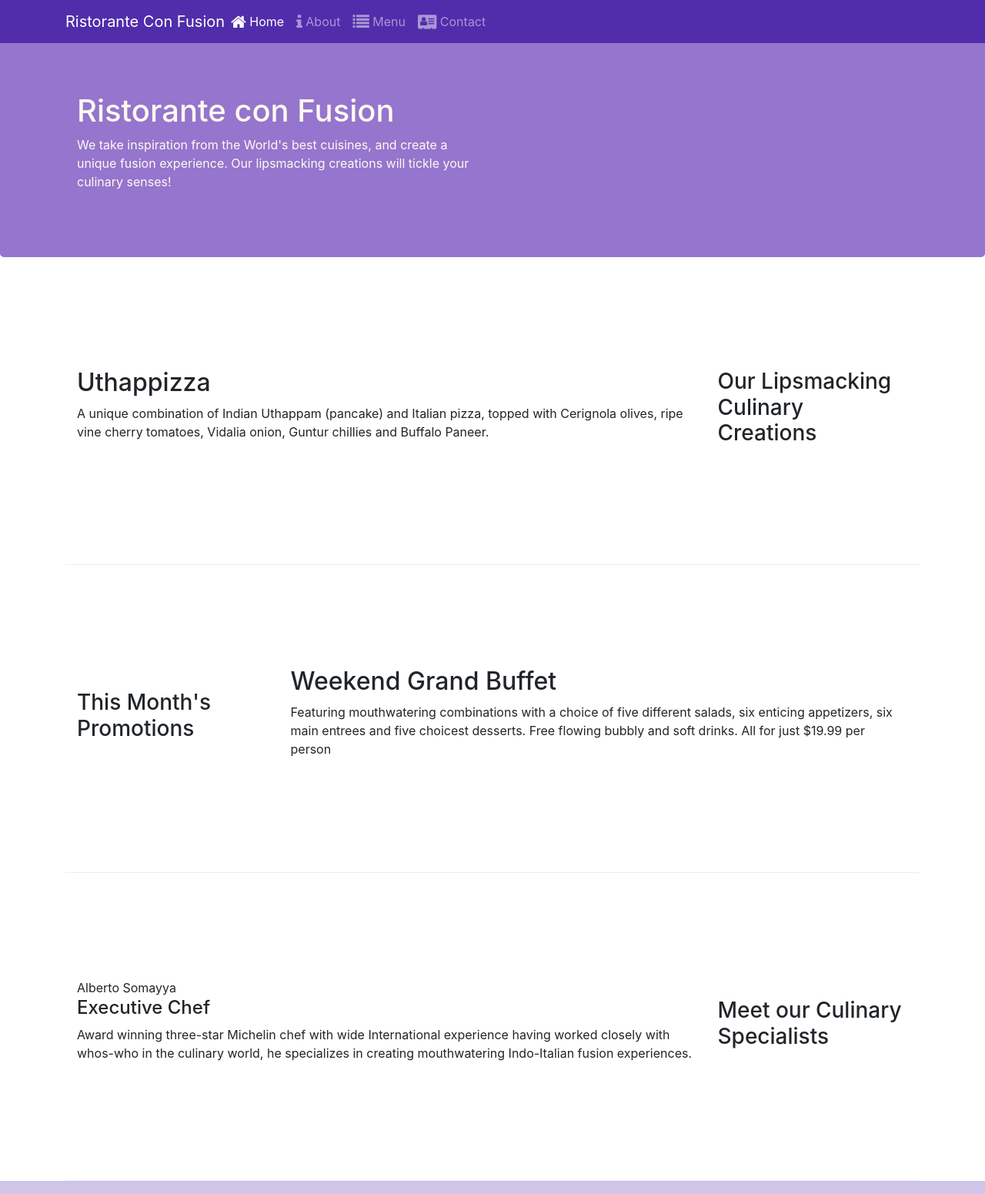
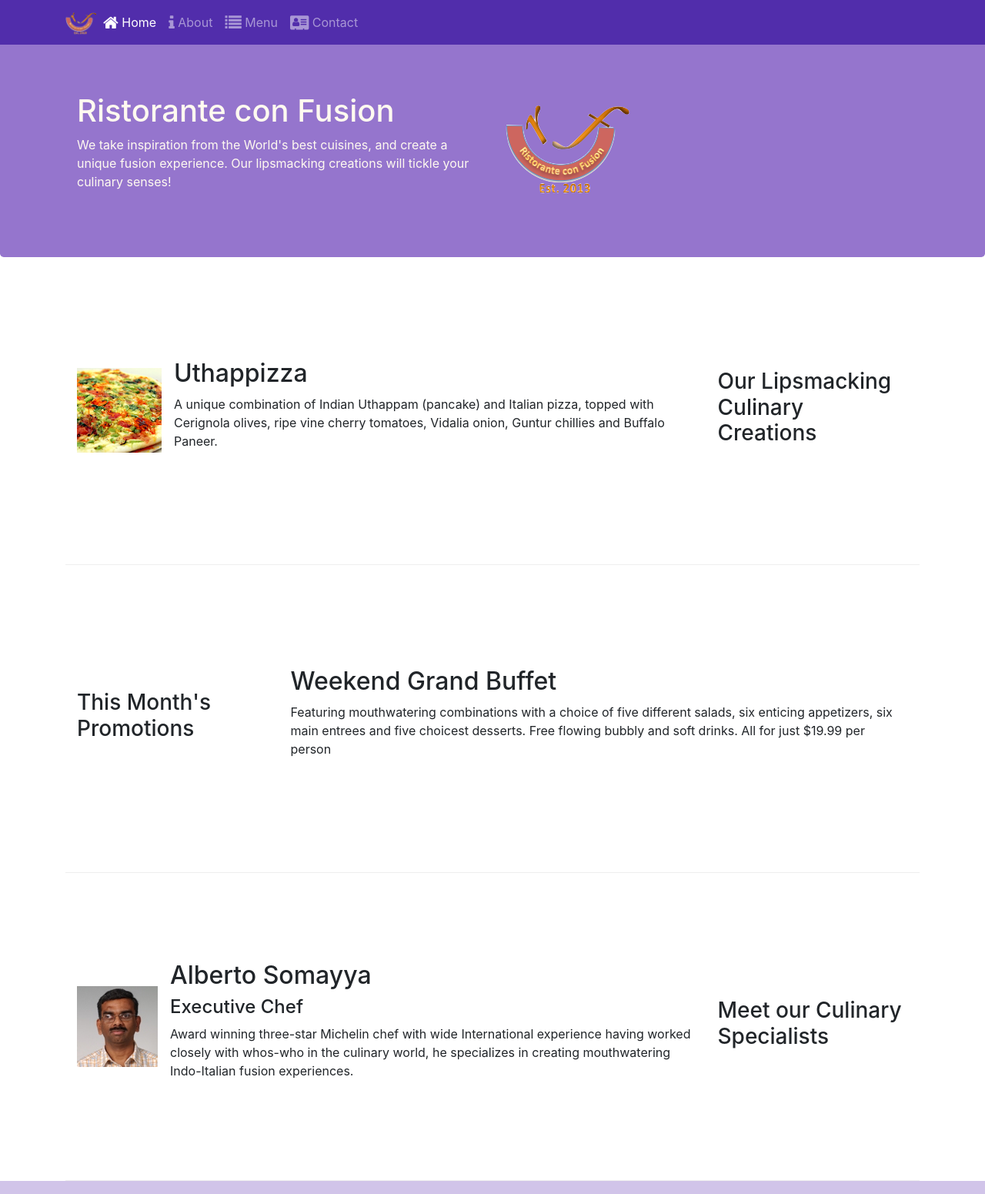
Before and after one commit to BradKuentzel/Bootstrap-Intro, a website: page index.html in a window 1280 px wide. Shown: the top 1551 px of the page at 77% size. Drawn offline with nearby package versions, Linux system fonts and the light colour scheme.

Commit message:
Images and media

```diff
--- a/index.html
+++ b/index.html
@@ -25,48 +25,52 @@
 			href="node_modules/bootstrap-social/bootstrap-social.css"
 		/>
 
-    <link
-      rel="stylesheet"
-      href="CSS/styles.css"
-    />
+		<link rel="stylesheet" href="CSS/styles.css" />
 
 		<title>Ristorante Con Fusion</title>
-
 	</head>
 
 	<body>
-
 		<nav class="navbar navbar-dark navbar-expand-sm fixed-top">
 			<div class="container">
-
-				<button class="navbar-toggler" type="button" data-toggle="collapse" data-target="#Navbar">
+				<button
+					class="navbar-toggler"
+					type="button"
+					data-toggle="collapse"
+					data-target="#Navbar"
+				>
 					<span class="navbar-toggler-icon"></span>
 				</button>
 
-				<a class="navbar-brand mr-auto" href="#">Ristorante Con Fusion</a>
+				<a class="navbar-brand mr-auto" href="#"
+					><img src="img/logo.png" height="30" width="41"
+				/></a>
 
 				<div class="collapse navbar-collapse" id="Navbar">
 					<ul class="navbar-nav mr-auto">
 						<li class="nav-item active">
 							<a class="nav-link" href="#">
-								<span class="fa fa-home fa-lg"></span> Home</a>
+								<span class="fa fa-home fa-lg"></span> Home</a
+							>
 						</li>
 						<li class="nav-item">
 							<a class="nav-link" href="./aboutus.html">
-								<span class="fa fa-info fa-lg"></span> About</a>
+								<span class="fa fa-info fa-lg"></span> About</a
+							>
 						</li>
 						<li class="nav-item">
 							<a class="nav-link" href="#">
-								<span class="fa fa-list fa-lg"></span> Menu</a>
+								<span class="fa fa-list fa-lg"></span> Menu</a
+							>
 						</li>
 						<li class="nav-item">
 							<a class="nav-link" href="./contactus.html">
-								<span class="fa fa-address-card fa-lg"></span> Contact</a>
+								<span class="fa fa-address-card fa-lg"></span> Contact</a
+							>
 						</li>
 					</ul>
 				</div>
 			</div>
-
 		</nav>
 
 		<header>
@@ -82,7 +86,9 @@
 							</p>
 						</div>
 
-						<div class="col-12 col-sm-6"></div>
+						<div class="col-12 col-sm-6 align-self-center">
+							<img src="img/logo.png" class="image-fluid" />
+						</div>
 					</div>
 				</div>
 			</div>
@@ -94,12 +100,21 @@
 					<h3>Our Lipsmacking Culinary Creations</h3>
 				</div>
 				<div class="col col-sm order-sm-first col-md">
-					<h2>Uthappizza</h2>
+					<div class="media">
+						<img
+							class="d-flex mr-3 image-thumbnail align-self-center"
+							src="img/uthappizza.png"
+							alt="uthappizza"
+						/>
+						<div class="media-body">
+							<h2 class="mt-0">Uthappizza</h2>
 							<p>
-						A unique combination of Indian Uthappam (pancake) and Italian pizza,
-						topped with Cerignola olives, ripe vine cherry tomatoes, Vidalia
-						onion, Guntur chillies and Buffalo Paneer.
+								A unique combination of Indian Uthappam (pancake) and Italian
+								pizza, topped with Cerignola olives, ripe vine cherry tomatoes,
+								Vidalia onion, Guntur chillies and Buffalo Paneer.
 							</p>
+						</div>
+					</div>
 				</div>
 			</div>
 
@@ -122,15 +137,24 @@
 				<div class="col-12 col-sm-4 order-sm-last col-md-3">
 					<h3>Meet our Culinary Specialists</h3>
 				</div>
-				<div class="col col-sm order-sm-first col-md"
+				<div class="col col-sm order-sm-first col-md">
+					<div class="media">
+						<img
+							class="d-flex mr-3 image-thumbnail align-self-center"
+							src="img/alberto.png"
+							alt="alberto"
+						/>
+						<div class="media-body">
 							<h2>Alberto Somayya</h2>
 							<h4>Executive Chef</h4>
 							<p>
 								Award winning three-star Michelin chef with wide International
 								experience having worked closely with whos-who in the culinary
-						world, he specializes in creating mouthwatering Indo-Italian fusion
-						experiences.
+								world, he specializes in creating mouthwatering Indo-Italian
+								fusion experiences.
 							</p>
+						</div>
+					</div>
 				</div>
 			</div>
 		</div>
@@ -155,17 +179,40 @@
 							HONG KONG<br />
 							<i class="fa fa-phone fa-lg"></i> +852 1234 5678<br />
 							<i class="fa fa-fax fa-lg"></i> +852 8765 4321<br />
-							<i class="fa fa-envelope fa-lg"></i> <a href="mailto:confusion@food.net">confusion@food.net</a>
+							<i class="fa fa-envelope fa-lg"></i>
+							<a href="mailto:confusion@food.net">confusion@food.net</a>
 						</address>
 					</div>
 					<div class="col-12 col-sm-4 align-self-center">
 						<div class="text-center">
-							<a class="btn btn-social-icon btn-google" href="http://google.com/+"><i class="fa fa-google-plus"></i></a>
-							<a class="btn btn-social-icon btn-facebook" href="http://www.facebook.com/profile.php?id="><i class="fa fa-facebook"></i></a>
-							<a class="btn btn-social-icon btn-linkedin" href="http://www.linkedin.com/in/"><i class="fa fa-linkedin"></i></a>
-							<a class="btn btn-social-icon btn-twitter" href="http://twitter.com/"><i class="fa fa-twitter"></i></a>
-							<a class="btn btn-social-icon btn-youtube" href="http://youtube.com/"><i class="fa fa-youtube"></i></a>
-							<a class="btn btn-social-icon" href="mailto:"><i class="fa fa-envelope-o"></i></a>
+							<a
+								class="btn btn-social-icon btn-google"
+								href="http://google.com/+"
+								><i class="fa fa-google-plus"></i
+							></a>
+							<a
+								class="btn btn-social-icon btn-facebook"
+								href="http://www.facebook.com/profile.php?id="
+								><i class="fa fa-facebook"></i
+							></a>
+							<a
+								class="btn btn-social-icon btn-linkedin"
+								href="http://www.linkedin.com/in/"
+								><i class="fa fa-linkedin"></i
+							></a>
+							<a
+								class="btn btn-social-icon btn-twitter"
+								href="http://twitter.com/"
+								><i class="fa fa-twitter"></i
+							></a>
+							<a
+								class="btn btn-social-icon btn-youtube"
+								href="http://youtube.com/"
+								><i class="fa fa-youtube"></i
+							></a>
+							<a class="btn btn-social-icon" href="mailto:"
+								><i class="fa fa-envelope-o"></i
+							></a>
 						</div>
 					</div>
 				</div>
```
Also changed, not shown: aboutus.html (+5 -3 lines), contactus.html (+6 -2 lines), img/alberto.png (added), img/buffet.png (added), img/logo.png (added), img/uthappizza.png (added), 1 other file. Lines whose indentation alone changed are shown as unchanged.
